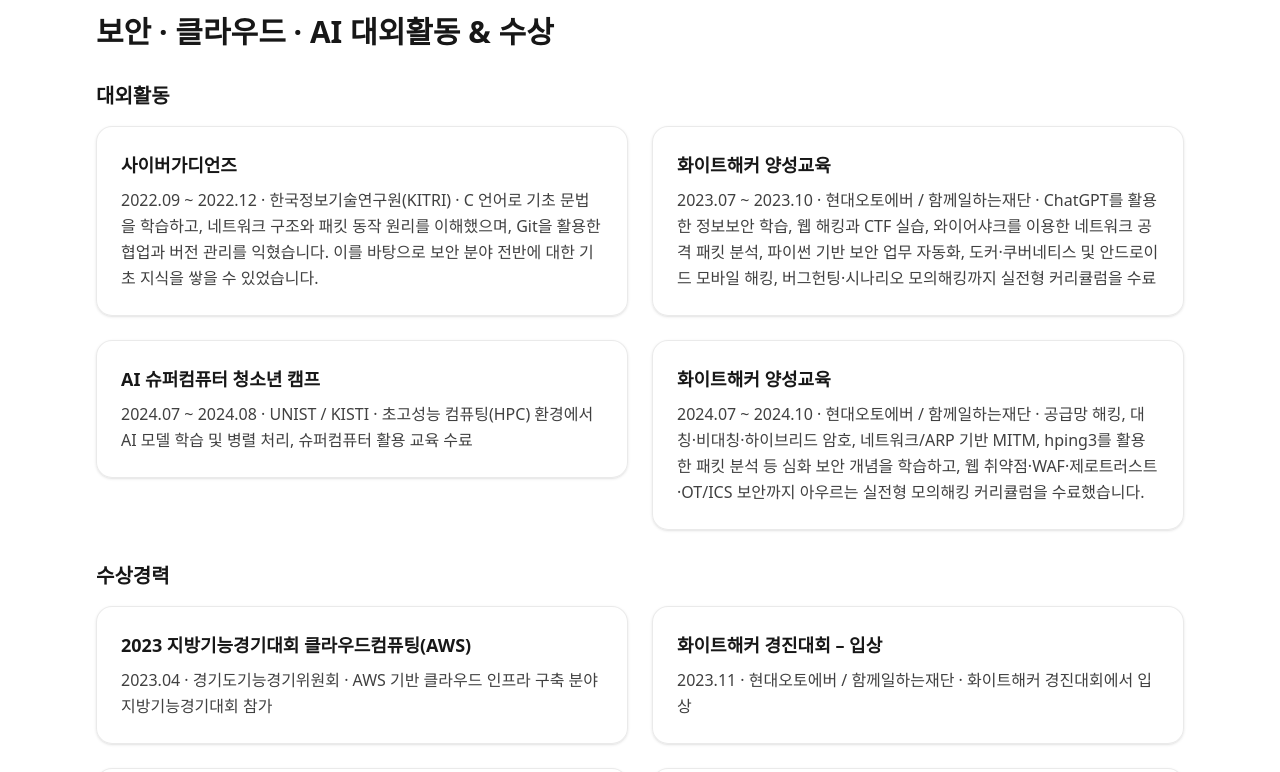
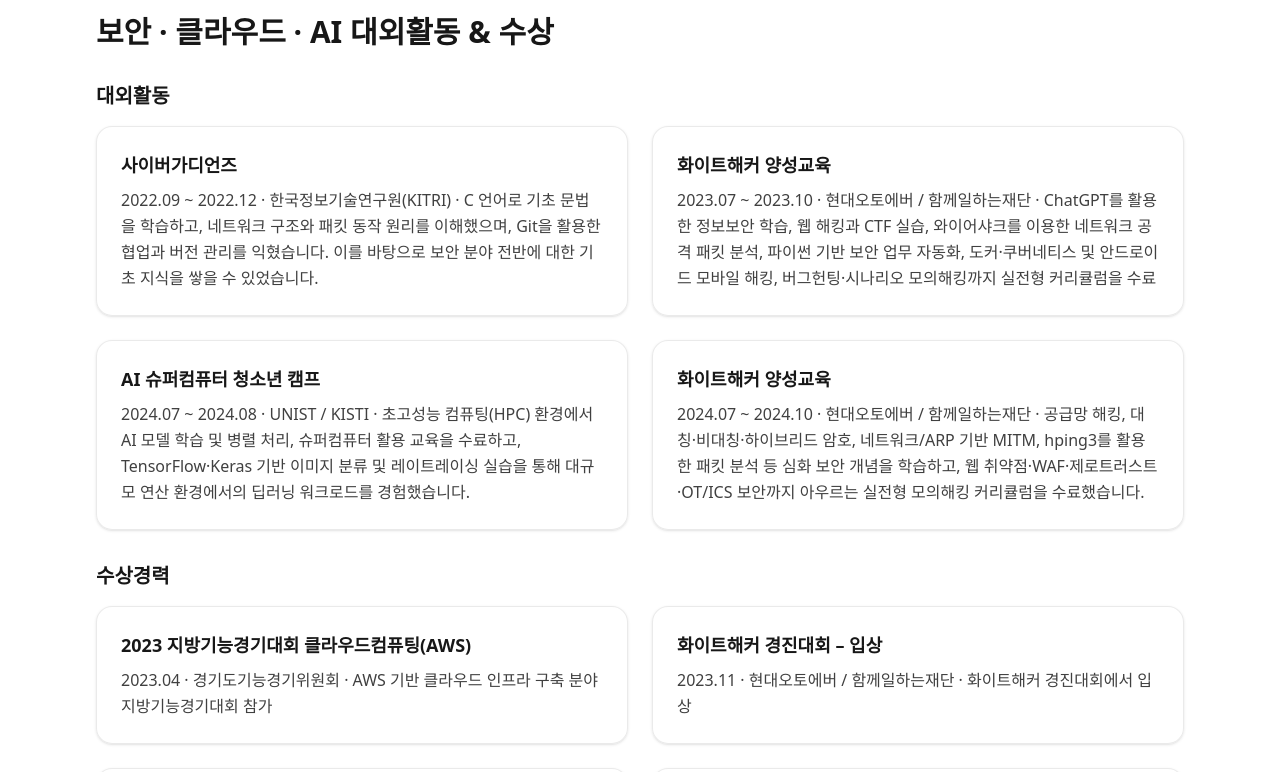
Before and after one commit to eunkyo3/Portfolio, a React (Vite) app: page / in a window 1280 px wide. Shown: the part 4720-5492 px from the top of the page. Built offline with nearby package versions, Linux system fonts and the light colour scheme.

Commit message:
fix README & Card Design

```diff
--- a/src/data/content.ts
+++ b/src/data/content.ts
@@ -98,7 +98,8 @@
   },
   {
     title: 'AI 슈퍼컴퓨터 청소년 캠프',
-    detail: '2024.07 ~ 2024.08 · UNIST / KISTI · 초고성능 컴퓨팅(HPC) 환경에서 AI 모델 학습 및 병렬 처리, 슈퍼컴퓨터 활용 교육 수료',
+    detail:
+      '2024.07 ~ 2024.08 · UNIST / KISTI · 초고성능 컴퓨팅(HPC) 환경에서 AI 모델 학습 및 병렬 처리, 슈퍼컴퓨터 활용 교육을 수료하고, TensorFlow·Keras 기반 이미지 분류 및 레이트레이싱 실습을 통해 대규모 연산 환경에서의 딥러닝 워크로드를 경험했습니다.',
   },
   {
     title: '화이트해커 양성교육',
--- a/src/pages/Activities.tsx
+++ b/src/pages/Activities.tsx
@@ -13,12 +13,12 @@
       {/* 대외활동 */}
       <section className="space-y-4">
         <h3 className="text-lg sm:text-xl font-semibold text-neutral-900 dark:text-white">대외활동</h3>
-        <div className="grid sm:grid-cols-2 gap-4 lg:gap-6">
+        <div className="grid sm:grid-cols-2 gap-4 lg:gap-6 items-stretch">
           {activities.map((a, idx) => (
             <Reveal key={a.title + a.detail} delay={idx * 0.08}>
-              <div className="rounded-2xl border border-neutral-200/80 bg-white/80 p-5 sm:p-6 shadow-sm backdrop-blur-sm hover:-translate-y-1 hover:shadow-xl transition-all hover:border-blue-500/60 dark:border-neutral-800/80 dark:bg-neutral-900/70">
+              <div className="h-full rounded-2xl border border-neutral-200/80 bg-white/80 p-5 sm:p-6 shadow-sm backdrop-blur-sm hover:-translate-y-1 hover:shadow-xl transition-all hover:border-blue-500/60 dark:border-neutral-800/80 dark:bg-neutral-900/70 flex flex-col">
                 <h4 className="text-base sm:text-lg font-semibold text-neutral-900 dark:text-white">{a.title}</h4>
-                <p className="mt-2 text-sm sm:text-base text-neutral-700 dark:text-neutral-300 leading-relaxed">
+                <p className="mt-2 text-sm sm:text-base text-neutral-700 dark:text-neutral-300 leading-relaxed flex-1">
                   {a.detail}
                 </p>
               </div>
@@ -29,12 +29,12 @@
       {/* 수상경력 */}
       <section className="space-y-4">
         <h3 className="text-lg sm:text-xl font-semibold text-neutral-900 dark:text-white">수상경력</h3>
-        <div className="grid sm:grid-cols-2 gap-4 lg:gap-6">
+        <div className="grid sm:grid-cols-2 gap-4 lg:gap-6 items-stretch">
           {awards.map((a, idx) => (
             <Reveal key={a.title + a.detail} delay={idx * 0.08}>
-              <div className="rounded-2xl border border-neutral-200/80 bg-white/80 p-5 sm:p-6 shadow-sm backdrop-blur-sm hover:-translate-y-1 hover:shadow-xl transition-all hover:border-blue-500/60 dark:border-neutral-800/80 dark:bg-neutral-900/70">
+              <div className="h-full rounded-2xl border border-neutral-200/80 bg-white/80 p-5 sm:p-6 shadow-sm backdrop-blur-sm hover:-translate-y-1 hover:shadow-xl transition-all hover:border-blue-500/60 dark:border-neutral-800/80 dark:bg-neutral-900/70 flex flex-col">
                 <h4 className="text-base sm:text-lg font-semibold text-neutral-900 dark:text-white">{a.title}</h4>
-                <p className="mt-2 text-sm sm:text-base text-neutral-700 dark:text-neutral-300 leading-relaxed">
+                <p className="mt-2 text-sm sm:text-base text-neutral-700 dark:text-neutral-300 leading-relaxed flex-1">
                   {a.detail}
                 </p>
               </div>
```
Also changed, not shown: 1 other file (tests, documents, lock files or other folders).
